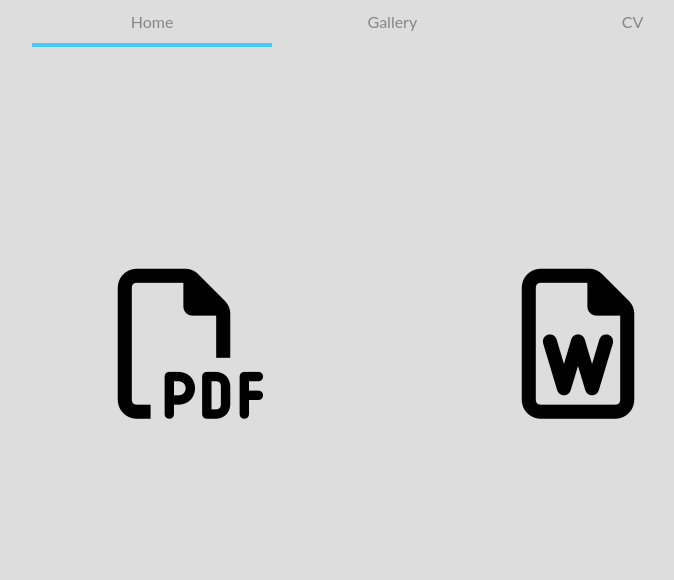
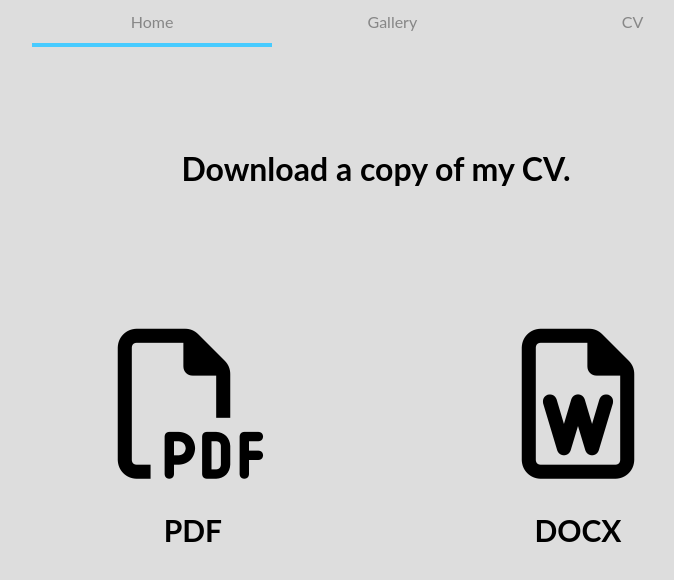
Before and after one commit to SPARKY892/portfolio-website, a React (Create React App) app: page /CV in a window 1280 px wide. Shown: the top 580 px of the page, without its empty margins (264-938 px from the left). Built offline with nearby package versions, Linux system fonts and the light colour scheme.

Commit message:
Updated CV page layout and text

```diff
--- a/src/components/CV.js
+++ b/src/components/CV.js
@@ -3,13 +3,22 @@ import React from "react";
 
 const Home = () => {
   return (
+    <div>
+      <h1 className="resumeText">Download a copy of my CV.</h1>
       <div className="resumeContainer">
+        <div className="iconContainer">
           <a className="resumeIcon" href="/resume/Mark_Smellie_CV.pdf" download>
             <i className="far fa-file-pdf"></i>
           </a>
+          <h1 className="downloadText">PDF</h1>
+        </div>
+        <div className="iconContainer">
         <a className="resumeIcon" href="/resume/Mark_Smellie_CV.docx" download>
           <i className="far fa-file-word"></i>
         </a>
+        <h1 className="downloadText">DOCX</h1>
+        </div>
+      </div>
     </div>
   );
 };
--- a/src/components/CV.scss
+++ b/src/components/CV.scss
@@ -1,13 +1,21 @@
+.resumeText {
+    margin-top: 10%;
+    text-align: center;
+}
+
 .resumeContainer {
     display: flex;
     flex-direction: row;
     justify-content: space-evenly;
 }
 
+.iconContainer {
+    margin-top: 10%;
+}
+
 .resumeIcon {
     color: inherit;
     font-size: 150px;
-    margin-top: 20%;
 }
 
 .resumeIcon:hover {
@@ -15,3 +23,8 @@
     transition: 0.3s ease-in-out;
     cursor: pointer;
 }
+
+.downloadText {
+    font-size: 30px;
+    text-align: center;
+}
```
Lines whose indentation alone changed are shown as unchanged.
